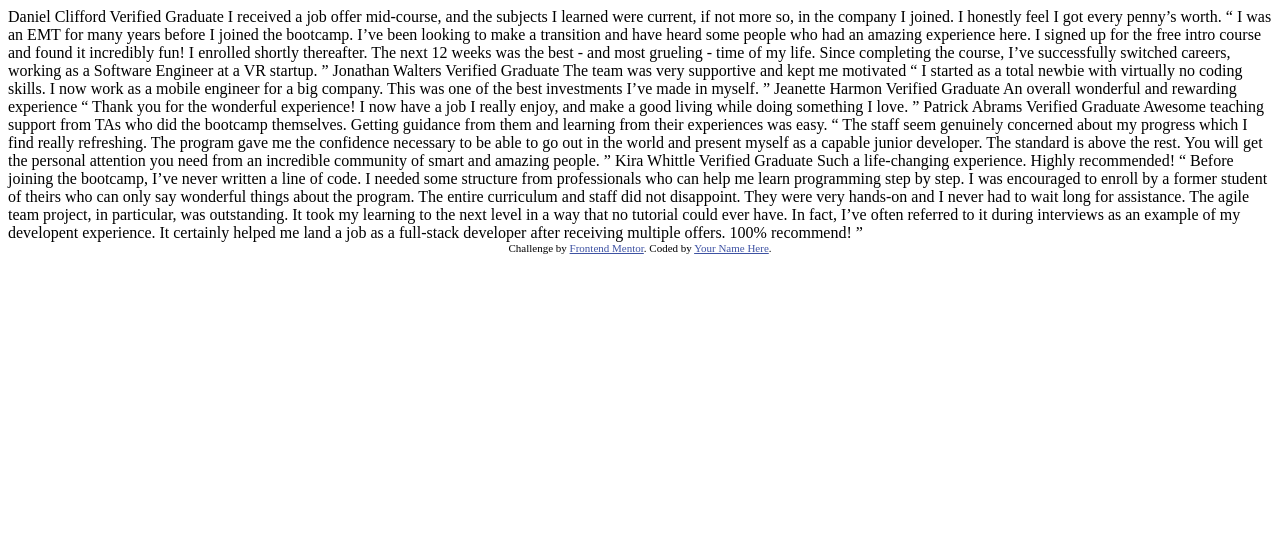
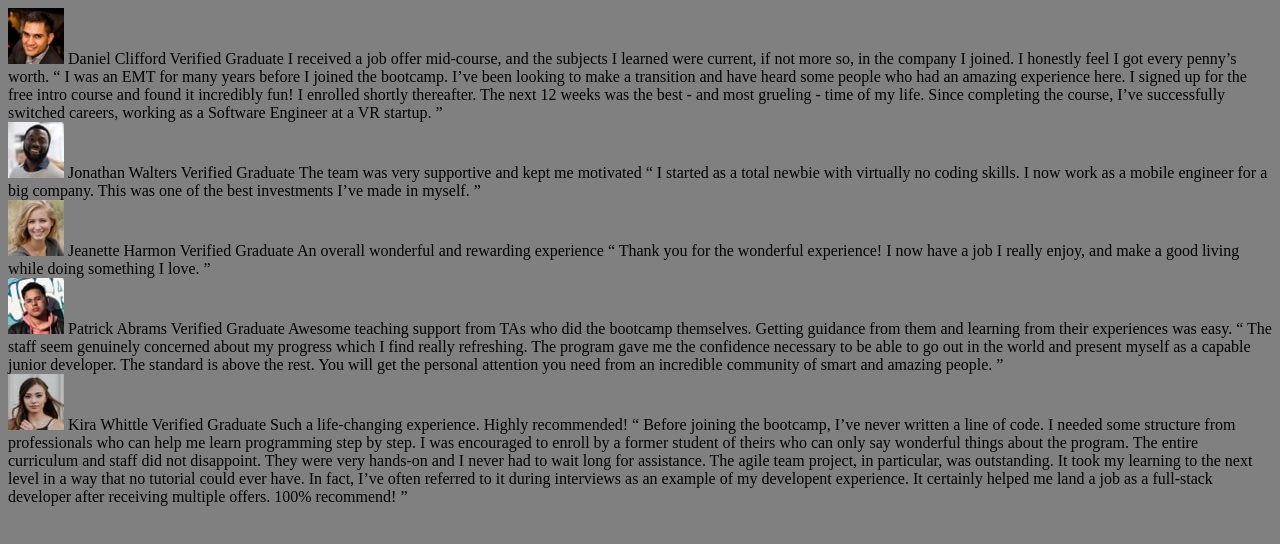
Before and after one commit to JoeGracey/testimonials, a plain HTML site: page testimonials-grid-section-main/index.html in a window 1280 px wide. Drawn offline with Linux system fonts and the light colour scheme.

Commit message:
Add files via upload

```diff
--- a/testimonials-grid-section-main/index.html
+++ b/testimonials-grid-section-main/index.html
@@ -1,20 +1,21 @@
 <!DOCTYPE html>
 <html lang="en">
+
 <head>
   <meta charset="UTF-8">
   <meta name="viewport" content="width=device-width, initial-scale=1.0"> <!-- displays site properly based on user's device -->
-
+  <link rel="stylesheet" href="styles.css">
   <link rel="icon" type="image/png" sizes="32x32" href="./images/favicon-32x32.png">
 
   <title>Frontend Mentor | [Challenge Name Here]</title>
 
-  <!-- Feel free to remove these styles or customise in your own stylesheet 👍 -->
-  <style>
-    .attribution { font-size: 11px; text-align: center; }
-    .attribution a { color: hsl(228, 45%, 44%); }
-  </style>
 </head>
+
 <body>
+  <div class="main-container">
+
+    <div class="daniel-clifford-container">
+      <img src="images/image-daniel.jpg" alt="#">
       Daniel Clifford
       Verified Graduate
 
@@ -26,7 +27,10 @@
       for the free intro course and found it incredibly fun! I enrolled shortly thereafter.
       The next 12 weeks was the best - and most grueling - time of my life. Since completing
       the course, I’ve successfully switched careers, working as a Software Engineer at a VR startup. ”
+    </div>
 
+    <div class="jonathan-walters-container">
+      <img src="images/image-jonathan.jpg" alt="#">
       Jonathan Walters
       Verified Graduate
 
@@ -34,7 +38,10 @@
 
       “ I started as a total newbie with virtually no coding skills. I now work as a mobile engineer
       for a big company. This was one of the best investments I’ve made in myself. ”
+    </div>
 
+    <div class="jeanette-harmon-container">
+      <img src="images/image-jeanette.jpg" alt="#">
       Jeanette Harmon
       Verified Graduate
 
@@ -42,7 +49,10 @@
 
       “ Thank you for the wonderful experience! I now have a job I really enjoy, and make a good living
       while doing something I love. ”
+    </div>
 
+    <div class="patrick-abrams-container">
+      <img src="images/image-patrick.jpg" alt="#">
       Patrick Abrams
       Verified Graduate
 
@@ -53,7 +63,10 @@
       gave me the confidence necessary to be able to go out in the world and present myself as a capable
       junior developer. The standard is above the rest. You will get the personal attention you need from
       an incredible community of smart and amazing people. ”
+    </div>
 
+    <div class="kira-whittle-container">
+      <img src="images/image-kira.jpg" alt="#">
       Kira Whittle
       Verified Graduate
 
@@ -67,10 +80,9 @@
       could ever have. In fact, I’ve often referred to it during interviews as an example of my developent
       experience. It certainly helped me land a job as a full-stack developer after receiving multiple offers.
       100% recommend! ”
+    </div>
 
-  <div class="attribution">
-    Challenge by <a href="https://www.frontendmentor.io?ref=challenge" target="_blank">Frontend Mentor</a>.
-    Coded by <a href="#">Your Name Here</a>.
   </div>
 </body>
+
 </html>
--- /dev/null
+++ b/testimonials-grid-section-main/styles.css
@@ -0,0 +1,3 @@
+html {
+  background-color: grey;
+}
```
Lines whose indentation alone changed are shown as unchanged.
